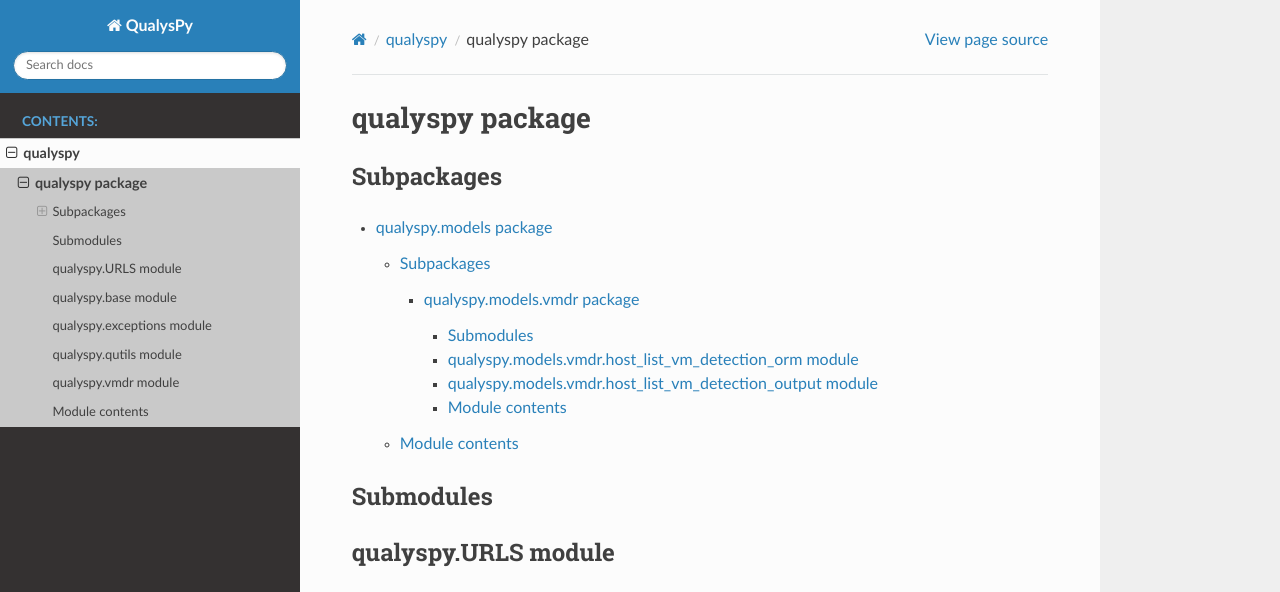
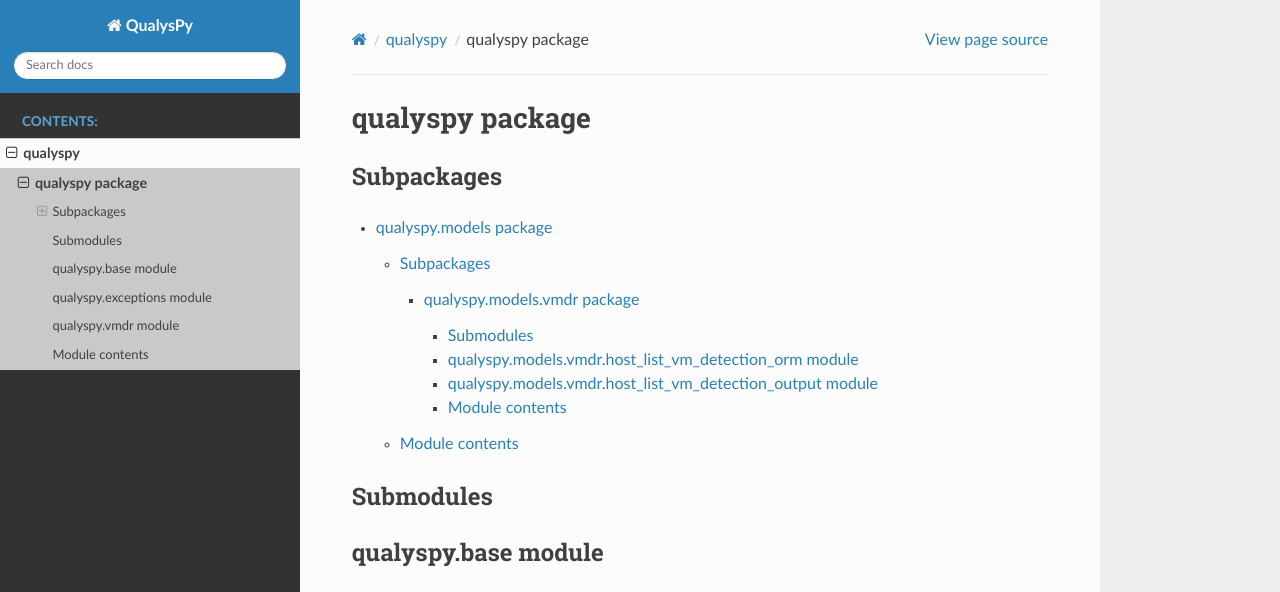
Before and after one commit to JordanBarnartt/qualyspy, a Sphinx documentation site: the page built from docs/qualyspy.rst, in a window 1280 px wide and 1400 px high. Shown: the top 592 px of the window. Built offline with Sphinx 7.4.7 and the Read the Docs theme 2.0.0, drawn with Linux system fonts in a browser that asks for light colours; some of the changed text lies outside the part shown; grey boxes are pictures that could not be loaded.

```diff
--- a/docs/qualyspy.rst
+++ b/docs/qualyspy.rst
@@ -12,14 +12,6 @@
 Submodules
 ----------
 
-qualyspy.URLS module
---------------------
-
-.. automodule:: qualyspy.URLS
-   :members:
-   :undoc-members:
-   :show-inheritance:
-
 qualyspy.base module
 --------------------
 
@@ -32,14 +24,6 @@
 --------------------------
 
 .. automodule:: qualyspy.exceptions
-   :members:
-   :undoc-members:
-   :show-inheritance:
-
-qualyspy.qutils module
-----------------------
-
-.. automodule:: qualyspy.qutils
    :members:
    :undoc-members:
    :show-inheritance:
```
Also changed, not shown: 1 other file.
